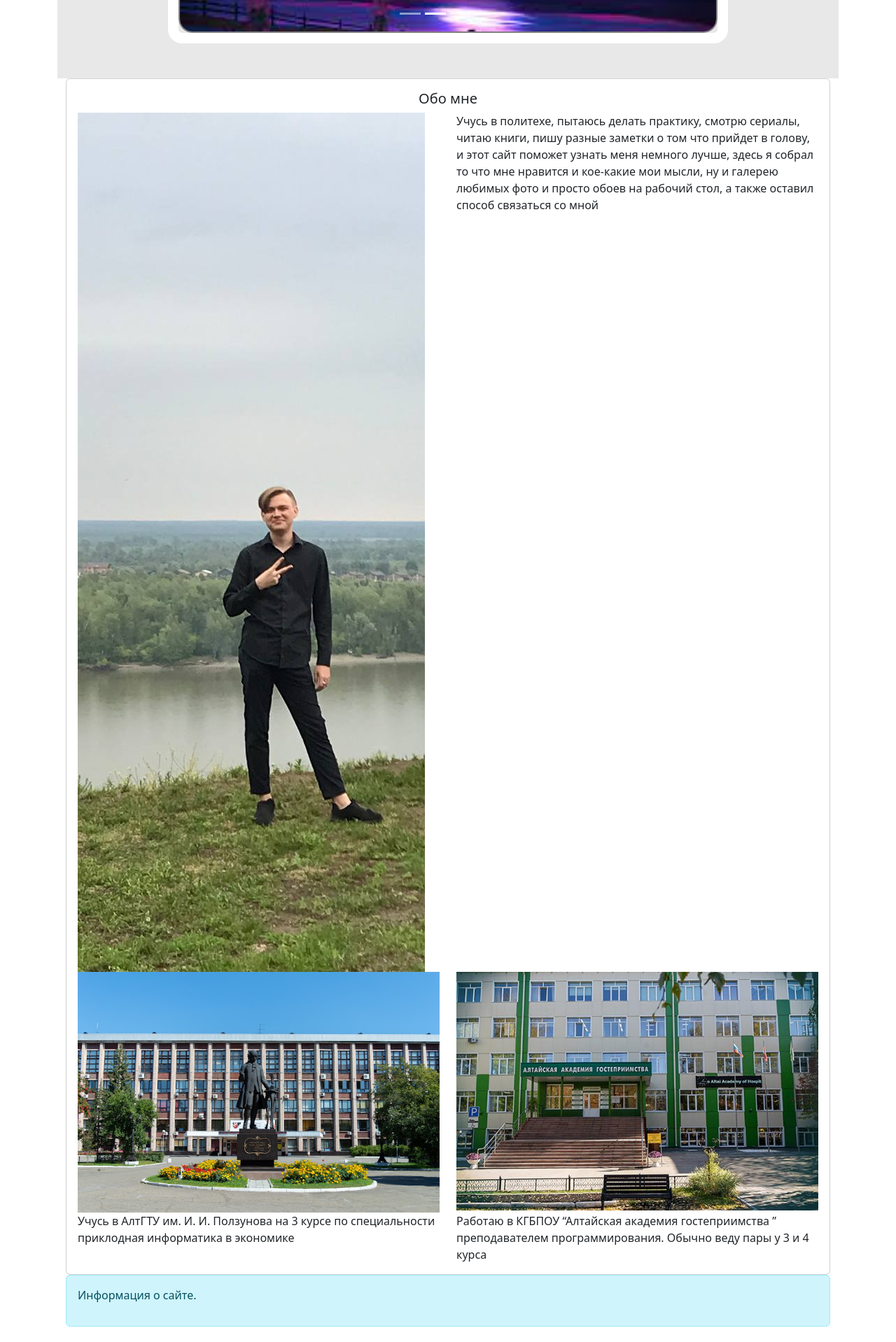
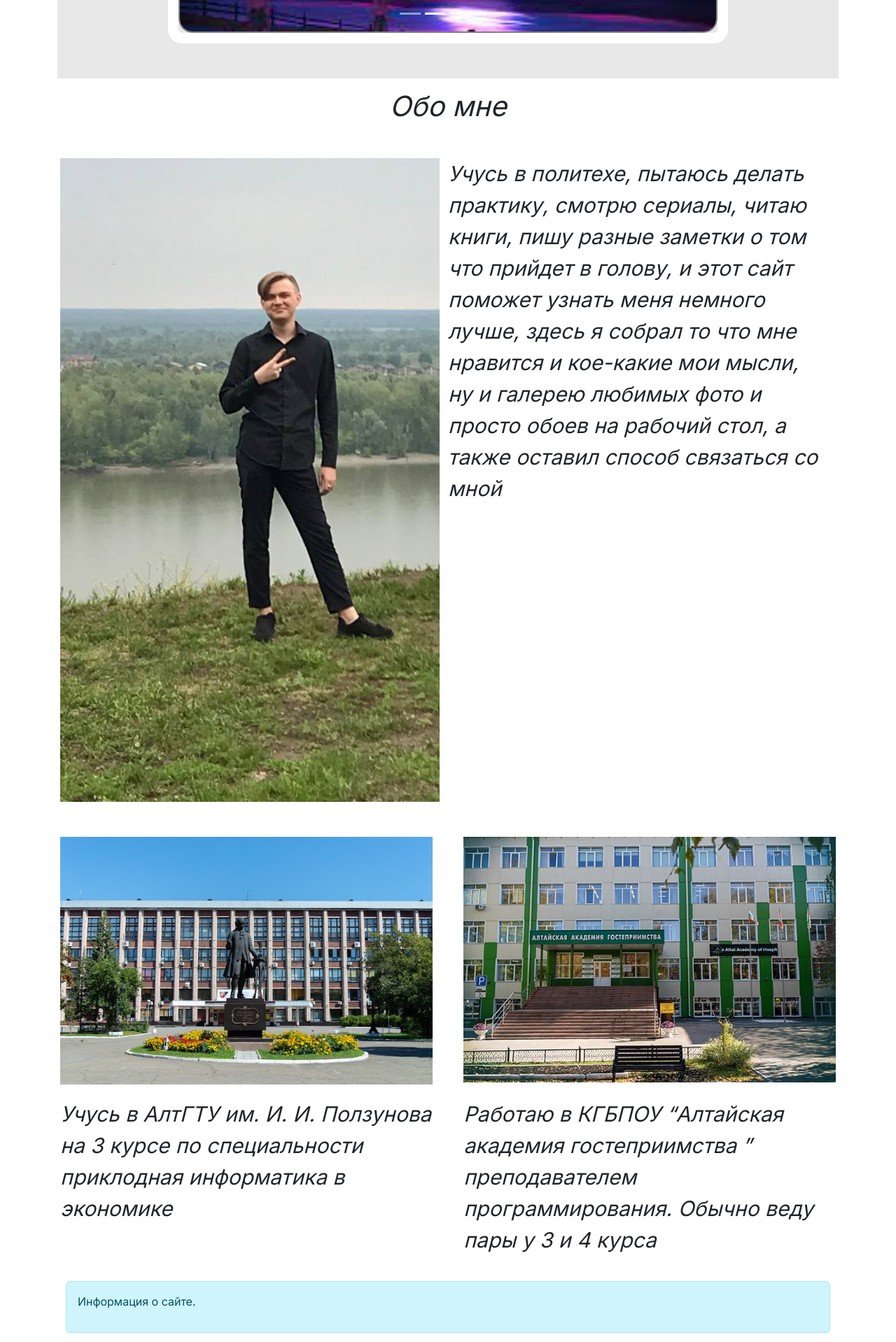
Before and after one commit to Andrewtyr/sait_leto, a React (Create React App) app: page / in a window 1280 px wide. Shown: the part 360-2278 px from the top of the page at 70% size. Built offline with nearby package versions, Linux system fonts and the light colour scheme.

Commit message:
commit 8

```diff
--- a/src/App.js
+++ b/src/App.js
@@ -8,6 +8,7 @@ import GalleryPage from './pages/GalleryPage/GalleryPage';
 import ContactsPage from './pages/ContactsPage/ContactsPage';
 import FavoritesPage from './pages/FavoritesPage/FavoritesPage';
 import 'bootstrap/dist/css/bootstrap.min.css';
+import './styles/global-styles.scss';
 
 function App() {
   return (
--- a/src/components/AboutMeBlock/AboutMeBlock.jsx
+++ b/src/components/AboutMeBlock/AboutMeBlock.jsx
@@ -7,12 +7,12 @@ import './AboutMeBlock.scss';
 
 function AboutMeBlock() {
   return (
-    <Card>
+    <Card className="border-0">
       <Card.Body>
-        <Card.Title className="text-center">Обо мне</Card.Title>
-        <Row>
+      <Card.Title className="text-center" style={{ fontSize: '40px', fontStyle: 'italic', marginBottom: '50px' }}>Обо мне</Card.Title>
+        <Row className="top-container">
           {/* Левый контейнер с картинкой */}
-          <Col md={6}>
+          <Col md={6}className="border-0" style={{ paddingLeft: '0px',}}>
             <img
               src={process.env.PUBLIC_URL + '/images/моя фотка.png'}
               alt="Картинка"
@@ -20,7 +20,7 @@ function AboutMeBlock() {
             />
           </Col>
           {/* Правый контейнер с текстом */}
-          <Col md={6}>
+          <Col md={6} className="border-0" style={{ paddingLeft: '0px',  }}>
             <Card.Text>
               Учусь в политехе, пытаюсь делать практику, смотрю сериалы, читаю книги, пишу разные заметки о том что прийдет в голову, и этот сайт поможет узнать меня немного лучше, здесь я собрал то что мне нравится и кое-какие мои мысли, ну и галерею любимых фото и  просто обоев на рабочий стол, а также оставил способ связаться со мной
             </Card.Text>
@@ -28,9 +28,9 @@ function AboutMeBlock() {
         </Row>
 
         {/* Контейнер с 2 фотографиями сверху и 2 текстами снизу */}
-        <Row>
+        <Row className="bottom-container">
           {/* Верхняя левая часть */}
-          <Col md={6}>
+          <Col md={6}className="border-0" style={{ paddingLeft: '0px', paddingRight: '0px', marginBottom: '20px' }}>
             <img
               src={process.env.PUBLIC_URL + '/images/политех.jpg'}
               alt="Фото 1"
@@ -38,7 +38,7 @@ function AboutMeBlock() {
             />
           </Col>
           {/* Верхняя правая часть */}
-          <Col md={6}>
+          <Col md={6}className="border-0" style={{ paddingLeft: '0px', paddingRight: '0px', marginBottom: '20px' }}>
             <img
               src={process.env.PUBLIC_URL + '/images/академия.jpg'}
               alt="Фото 2"
@@ -46,15 +46,15 @@ function AboutMeBlock() {
             />
           </Col>
           {/* Нижняя левая часть */}
-          <Col md={6}>
+          <Col md={6}className="border-0" style={{ paddingLeft: '0px', paddingRight: '0px', marginBottom: '20px' }}>
             <Card.Text>
-            Учусь в АлтГТУ им. И. И. Ползунова на 3 курсе по специальности приклодная информатика в экономике
+              Учусь в АлтГТУ им. И. И. Ползунова на 3 курсе по специальности приклодная информатика в экономике
             </Card.Text>
           </Col>
           {/* Нижняя правая часть */}
-          <Col md={6}>
+          <Col md={6}className="border-0" style={{ paddingLeft: '0px', paddingRight: '0px', marginBottom: '20px' }}>
             <Card.Text>
-            Работаю в КГБПОУ “Алтайская академия гостеприимства ” преподавателем программирования. Обычно веду пары у 3 и 4 курса
+              Работаю в КГБПОУ “Алтайская академия гостеприимства ” преподавателем программирования. Обычно веду пары у 3 и 4 курса
             </Card.Text>
           </Col>
         </Row>
--- a/src/components/AboutMeBlock/AboutMeBlock.scss
+++ b/src/components/AboutMeBlock/AboutMeBlock.scss
@@ -1,4 +1,46 @@
+// Ваши стили
 .carousel-container {
-    margin-top: 700px; // Задаем отступ сверху
-    text-align: center; // Выравниваем по центру
+    margin-top: 700px;
+    text-align: center;
   }
+
+
+.custom-title {
+    font-size: 40px; /* Подставьте желаемый размер шрифта для заголовка */
+    font-style: italic; /* Курсив для заголовка */
+    margin-bottom: 20px !important; /* Задайте желаемое расстояние снизу */
+  }
+
+.card-text {
+    font-size: 30px; /* Подставьте желаемый размер шрифта */
+    font-style: italic;
+  }
+  /* AboutMeBlock.scss */
+.container-row {
+    margin-top: 20px; /* Задайте желаемый отступ сверху */
+  }
+  .card-img {
+    width: 100%;
+    height: auto;
+  }
+  .top-container {
+    margin-bottom: 50px; /* Задаем отступ снизу для верхнего контейнера */
+  }
+  .top-container {
+    margin-bottom: 50px; // Вы можете настроить величину отступа по вашему усмотрению
+  }
+
+  .bottom-container {
+    display: flex;
+    flex-wrap: wrap;
+    justify-content: space-between;
+  }
+
+  .bottom-container .border-0 {
+    width: 48%; // Установите желаемую ширину, оставив небольшой отступ между элементами
+    margin-bottom: 20px;
+  }
+
+  .img-fluid {
+    width: 100%; // Сделайте изображения 100% по ширине родительского контейнера
+  }
--- a/src/components/Slider/Slider.scss
+++ b/src/components/Slider/Slider.scss
@@ -2,7 +2,7 @@
 
 // Контейнер для слайдера
 .carousel-container {
-    width: 100%; // Задаем 100% ширины контейнера
+    width: 80%; // Задаем 100% ширины контейнера
     max-width: 1200px; // Ограничиваем максимальную ширину контейнера
     margin: 0 auto; // Выравниваем по центру
   }
@@ -17,6 +17,7 @@
     overflow: hidden; // Обрезаем лишнее, чтобы скругление было видно
     border: 15px solid rgb(255, 255, 255); // Граница слайдера, можно изменить цвет
   }
+
 
   // Стили для внутреннего контейнера слайдера
   .carousel-inner {
--- a/src/pages/HomePage/HomePage.jsx
+++ b/src/pages/HomePage/HomePage.jsx
@@ -11,31 +11,31 @@ import './HomePage.scss';
 
 function HomePage() {
   return (
-    <Container>
+    <Container fluid className="main-container">
       {/* Навигация */}
       <Row>
-        <Col className="bg-custom-white">
+        <Col className="border-0">
           <MyNavbar />
         </Col>
       </Row>
 
       {/* Увеличенный отступ между навигацией и слайдером */}
       <Row className="mt-3">
-        <Col xs={12} className="bg-custom-gray d-flex justify-content-center align-items-center">
-          <MySlider />
+        <Col className="bg-custom-gray d-flex justify-content-center align-items-center border-0 custom-slider-container">
+          <MySlider   />
         </Col>
       </Row>
 
       {/* Контейнер для AboutMeBlock */}
       <Row>
-        <Col>
+        <Col className="border-0" style={{ paddingLeft: '0px', paddingRight: '0px', margin: '0px !important' }}>
           <AboutMeBlock />
         </Col>
       </Row>
 
       {/* Контейнер для InfoBlock */}
       <Row>
-        <Col>
+        <Col className="border-0">
           <InfoBlock />
         </Col>
       </Row>
--- a/src/pages/HomePage/HomePage.scss
+++ b/src/pages/HomePage/HomePage.scss
@@ -24,11 +24,17 @@ body {
 
 
 // HomePage.scss
+// серый цвет возле слайдера
 .bg-custom-gray {
   background-color: rgba(164, 163, 163, 0.25) !important;
   height: 400px;
+  width: 400px;
 }
-
+.main-container {
+  // Ширина контейнера для всех контейнеров на странице
+  max-width: 1200px; // Измените на нужную вам ширину
+  margin: 0 auto; // Центрирует контейнер по горизонтали
+}
 // Добавим стили для мобильных устройств
 @media (max-width: 767px) {
   .bg-custom-gray {
--- /dev/null
+++ b/src/styles/global-styles.scss
@@ -0,0 +1,9 @@
+// global-styles.scss
+
+@import url('https://fonts.googleapis.com/css2?family=Inter:wght@400;700&display=swap');
+
+body {
+    background-color: white; // Установка белого фона для всего приложения
+    font-family: 'Inter', sans-serif; // Установка шрифта Inter для всего приложения
+    border: 0;
+  }
```
Also changed, not shown: public/images/моя фотка.png, public/images/слайд4.png (renamed from public/images/слайд3.png), src/styles/global.scss (deleted).
